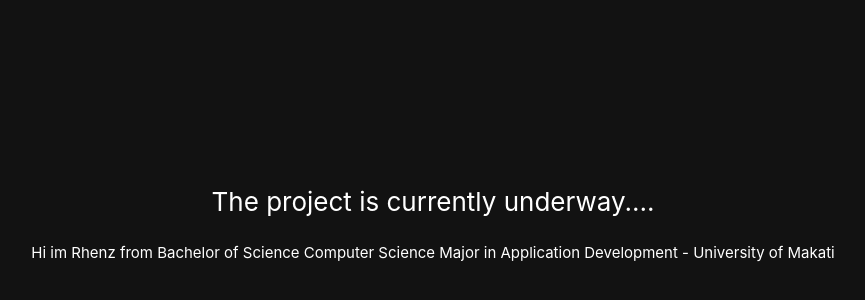
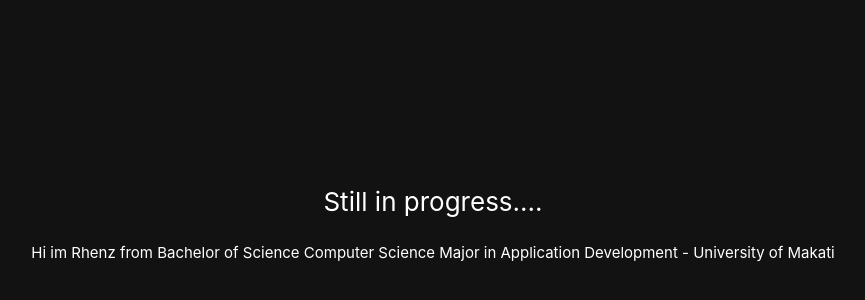
Before and after one commit to StDevRhenz/personalportfolio, a React (Create React App) app: page / in a window 1280 px wide. Shown: the part 182-482 px from the top of the page, without its empty margins (207-1072 px from the left). Built offline with nearby package versions, Linux system fonts and the light colour scheme.

Commit message:
2nd  publish weebsite

```diff
--- a/src/App.js
+++ b/src/App.js
@@ -6,7 +6,7 @@ function App() {
     <div className="App">
       <header className="App-header">
         <center>
-          <p>The project is currently underway....</p>
+          <p>Still in progress....</p>
           <a href="https://www.umak.edu.ph" target="_blank" rel="noopener noreferrer" className='linktag'>
             <p>Hi im Rhenz from Bachelor of Science Computer Science Major in Application Development - University of Makati</p>
           </a>
```
